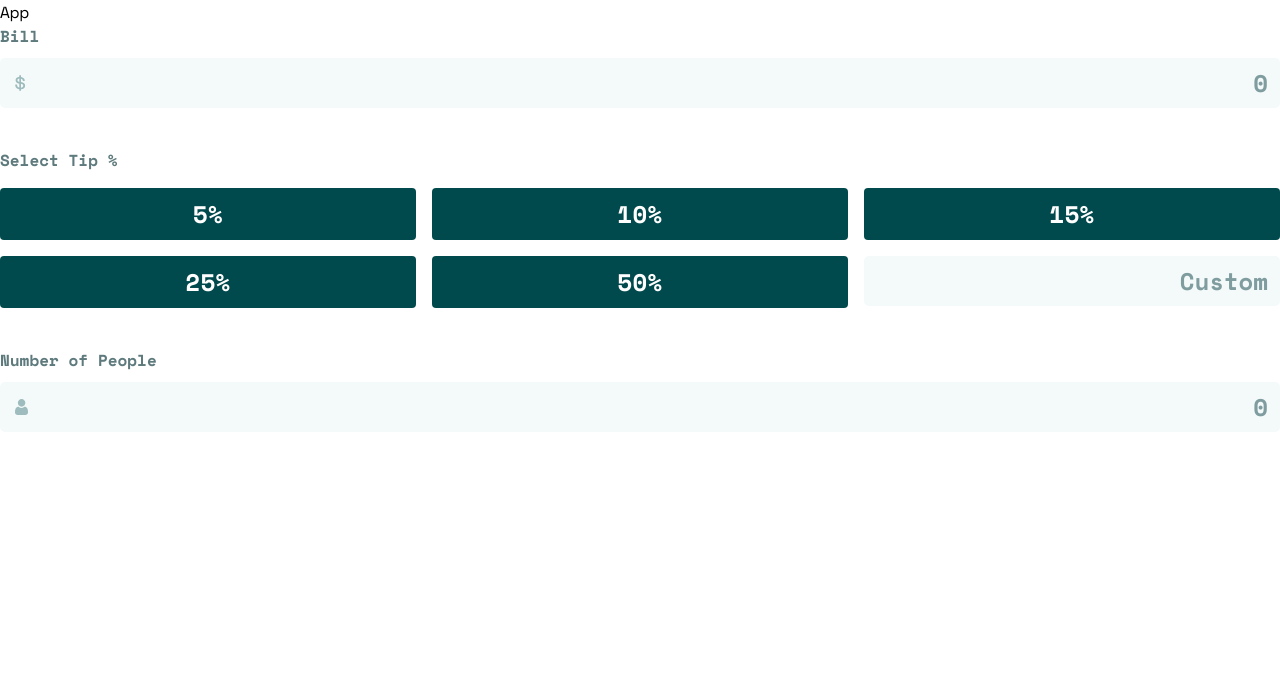
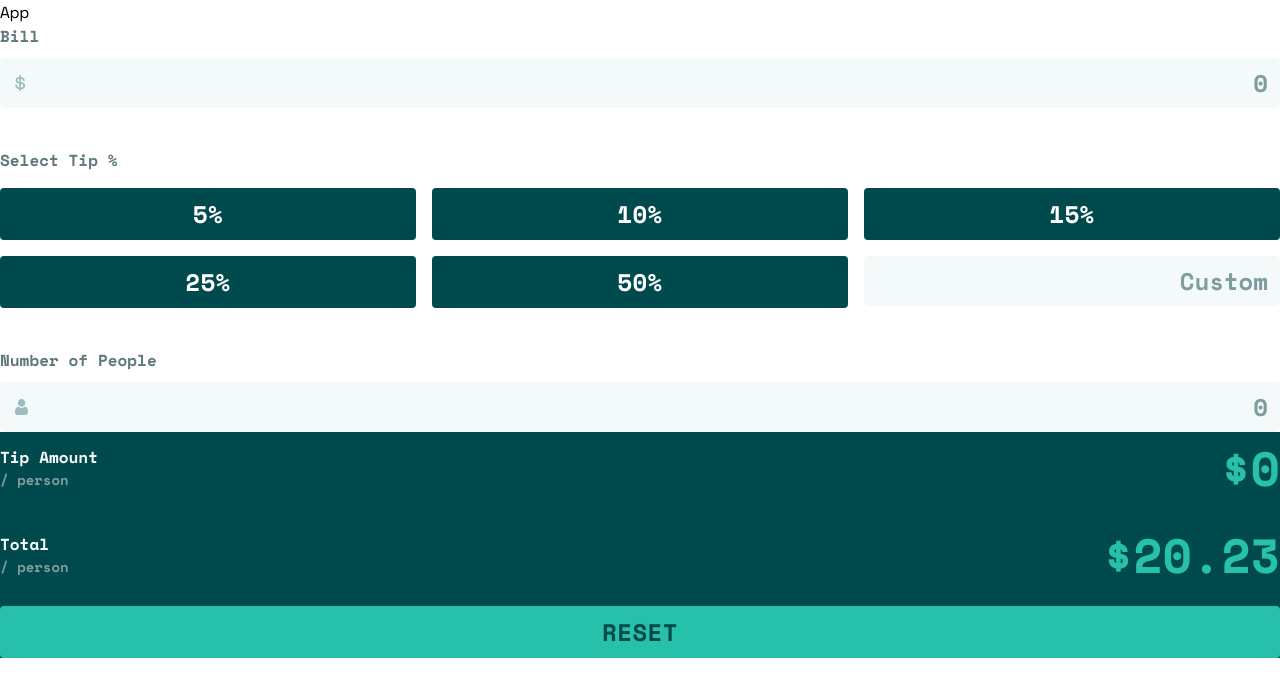
Before and after one commit to jufglanville/mentorcruise, a React app in the folder tip-calculator/: page / in a window 1280 px wide. Shown: the top 696 px of the page. Built offline with nearby package versions, Linux system fonts and the light colour scheme.

Commit message:
Add TipOutputContainer + AmountOutput components

```diff
--- /dev/null
+++ b/tip-calculator/src/components/AmountOutput.tsx
@@ -0,0 +1,54 @@
+import React from 'react';
+import styled from 'styled-components';
+
+interface Props {
+  label: string;
+  value: number;
+  currency?: string;
+}
+
+const AmountOutput = ({ label, value, currency }: Props) => {
+  return (
+    <Container>
+      <LabelContainer>
+        <LabelPrimary>{label}</LabelPrimary>
+        <LabelSecondary>/ person</LabelSecondary>
+      </LabelContainer>
+      <Amount>
+        {currency}
+        {value}
+      </Amount>
+    </Container>
+  );
+};
+
+const Container = styled.div`
+  display: flex;
+  justify-content: space-between;
+  align-items: center;
+`;
+
+const LabelContainer = styled.div`
+  display: flex;
+  flex-direction: column;
+`;
+
+const LabelPrimary = styled.p`
+  font-size: 16px;
+  color: var(--white);
+  font-weight: 700;
+`;
+
+const LabelSecondary = styled.p`
+  font-size: 14px;
+  color: var(--grayish-cyan);
+  font-weight: 700;
+`;
+
+const Amount = styled.p`
+  font-size: 48px;
+  color: var(--primary);
+  font-weight: 700;
+`;
+
+export default AmountOutput;
--- a/tip-calculator/src/components/TipCalculator.tsx
+++ b/tip-calculator/src/components/TipCalculator.tsx
@@ -1,6 +1,7 @@
 import React, { useState } from 'react';
 import { pricePlanData as data } from '../data/pricePlans';
 import TipInputContainer from './TipInputContainer';
+import TipOutputContainer from './TipOutputContainer';
 
 const TipCalculator = () => {
   const [pricePlanData, setPricePlanData] = useState(data);
@@ -19,6 +20,7 @@ const TipCalculator = () => {
   return (
     <div>
       <TipInputContainer data={pricePlanData} onChange={handleChange} />
+      <TipOutputContainer data={pricePlanData} onChange={handleChange} />
     </div>
   );
 };
--- /dev/null
+++ b/tip-calculator/src/components/TipOutputContainer.tsx
@@ -0,0 +1,34 @@
+import React from 'react';
+import styled from 'styled-components';
+import { UnionType } from '../types';
+import Button from './Button';
+import AmountOutput from './AmountOutput';
+
+interface Props {
+  data: UnionType[];
+  onChange: (id: string, value: string | number) => void;
+}
+
+const TipOutputContainer = ({ data, onChange }: Props) => {
+  const handleClick = () => {
+    console.log('reset');
+  };
+
+  return (
+    <Container>
+      <AmountOutput label="Tip Amount" value={0.0} currency={'$'} />
+      <AmountOutput label="Total" value={20.23} currency={'$'} />
+      <Button onClick={handleClick} selected={true}>
+        RESET
+      </Button>
+    </Container>
+  );
+};
+
+const Container = styled.div`
+  background-color: var(--dark-cyan);
+  display: grid;
+  gap: 1rem;
+`;
+
+export default TipOutputContainer;
```
